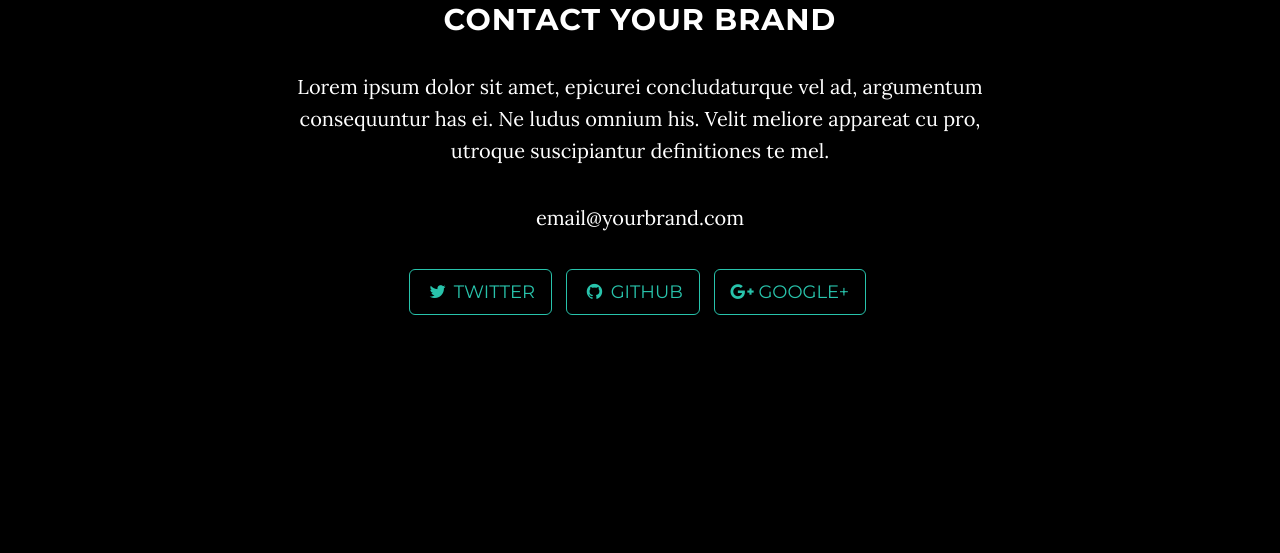
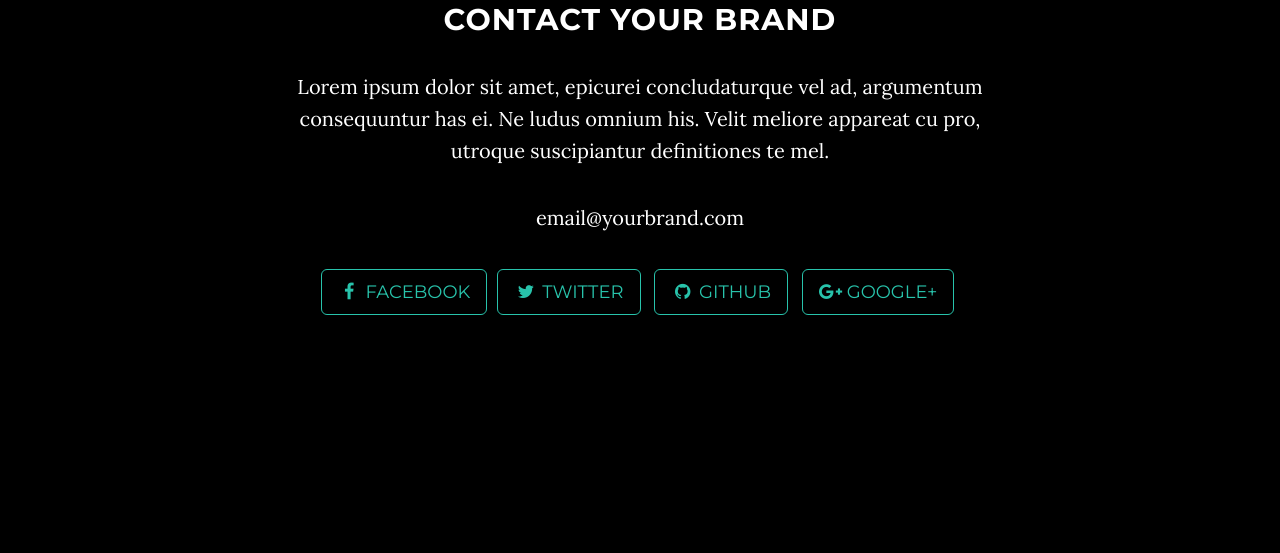
Before and after one commit to marceux/template-grayscale, a website: page index.html in a window 1280 px wide. Shown: the part 2253-2806 px from the top of the page. Drawn offline with nearby package versions, Linux system fonts and the light colour scheme; some packages are replaced by stand-ins of ours; files that its build step writes are made by us from their sources.

Commit message:
Added Facebook Button

```diff
--- a/index.html
+++ b/index.html
@@ -105,6 +105,7 @@
                 <p>Lorem ipsum dolor sit amet, epicurei concludaturque vel ad, argumentum consequuntur has ei. Ne ludus omnium his. Velit meliore appareat cu pro, utroque suscipiantur definitiones te mel.</p>
                 <p>email@yourbrand.com</p>
                 <ul class="list-inline banner-social-buttons">
+                    <li><a href="#" class="btn btn-default btn-lg"><i class="fa fa-facebook fa-fw"></i> <span class="network-name">Facebook</span></a>
                     <li><a href="#" class="btn btn-default btn-lg"><i class="fa fa-twitter fa-fw"></i> <span class="network-name">Twitter</span></a>
                     </li>
                     <li><a href="#" class="btn btn-default btn-lg"><i class="fa fa-github fa-fw"></i> <span class="network-name">Github</span></a>
```
